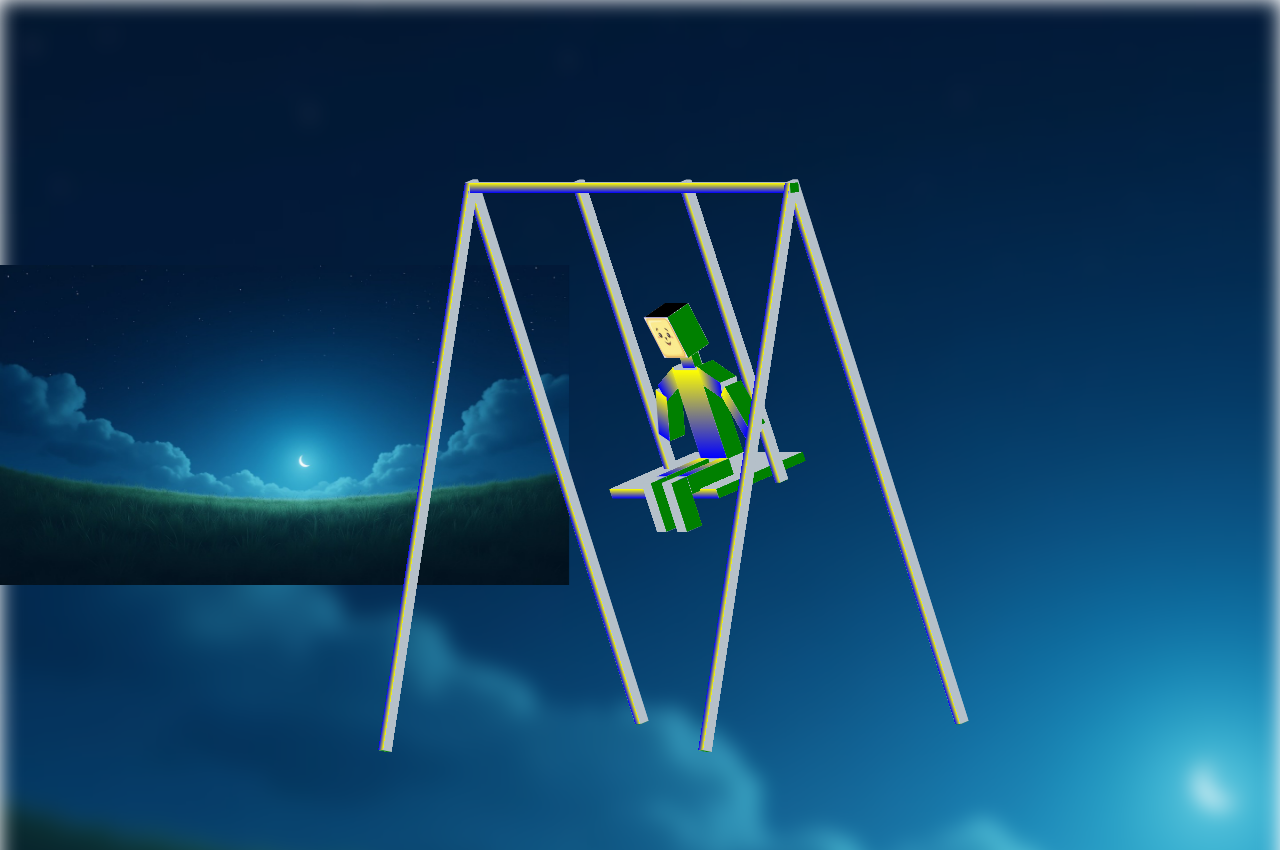
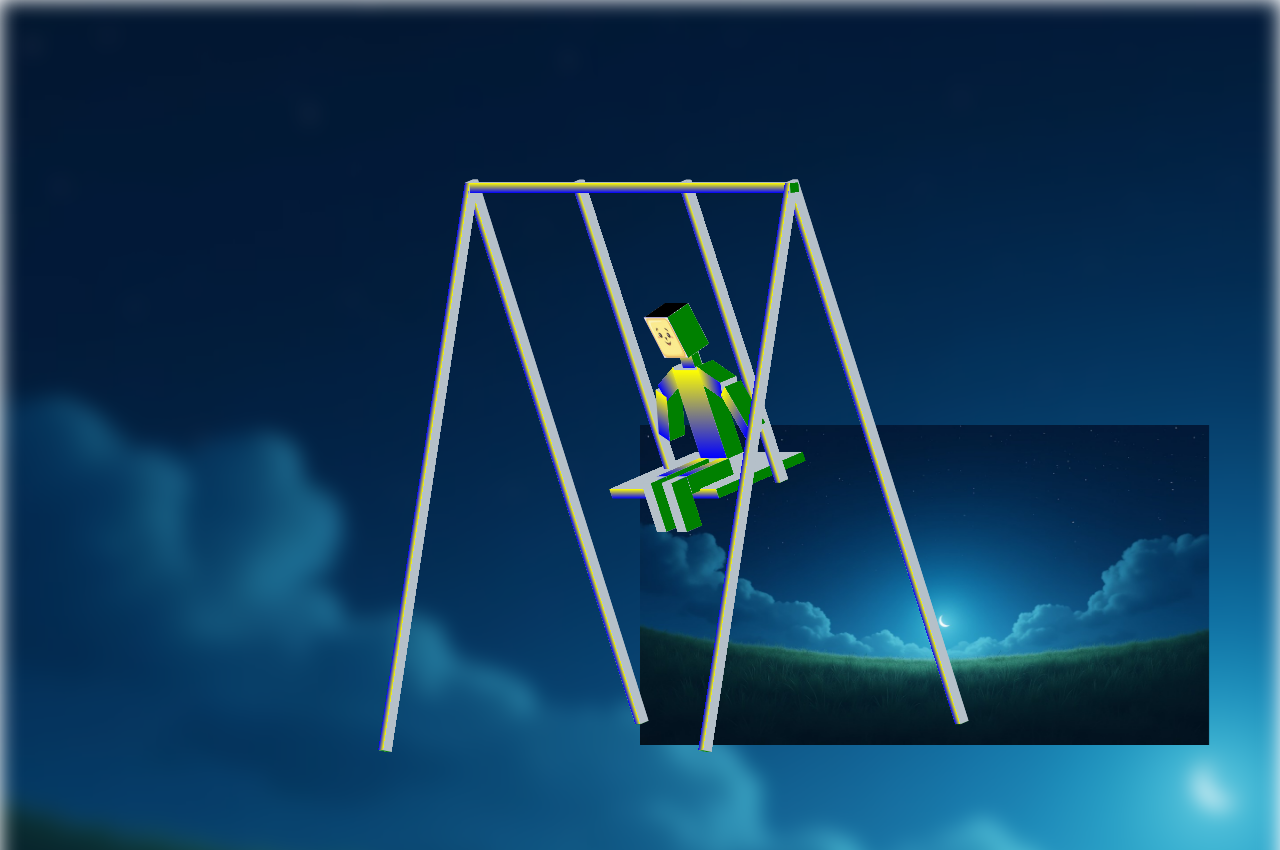
Before and after one commit to Callerstudios/3dss, a React (Create React App) app: page / in a window 1280 px wide. Built offline with nearby package versions, Linux system fonts and the light colour scheme.

Commit message:
removed bug

```diff
--- a/src/App.css
+++ b/src/App.css
@@ -22,9 +22,9 @@
 }
 .abs{
   position: absolute;
-  transform:translateZ(-1000px) translateY(-50%);
+  transform:translateZ(-1000px);
   top: 50%;
-  left: 0;
+  left: 50%;
   /* background-size: 10px 10px; */
   background-image: url(./IMAGES/night-sky.jpg);
   background-size: contain;
```
